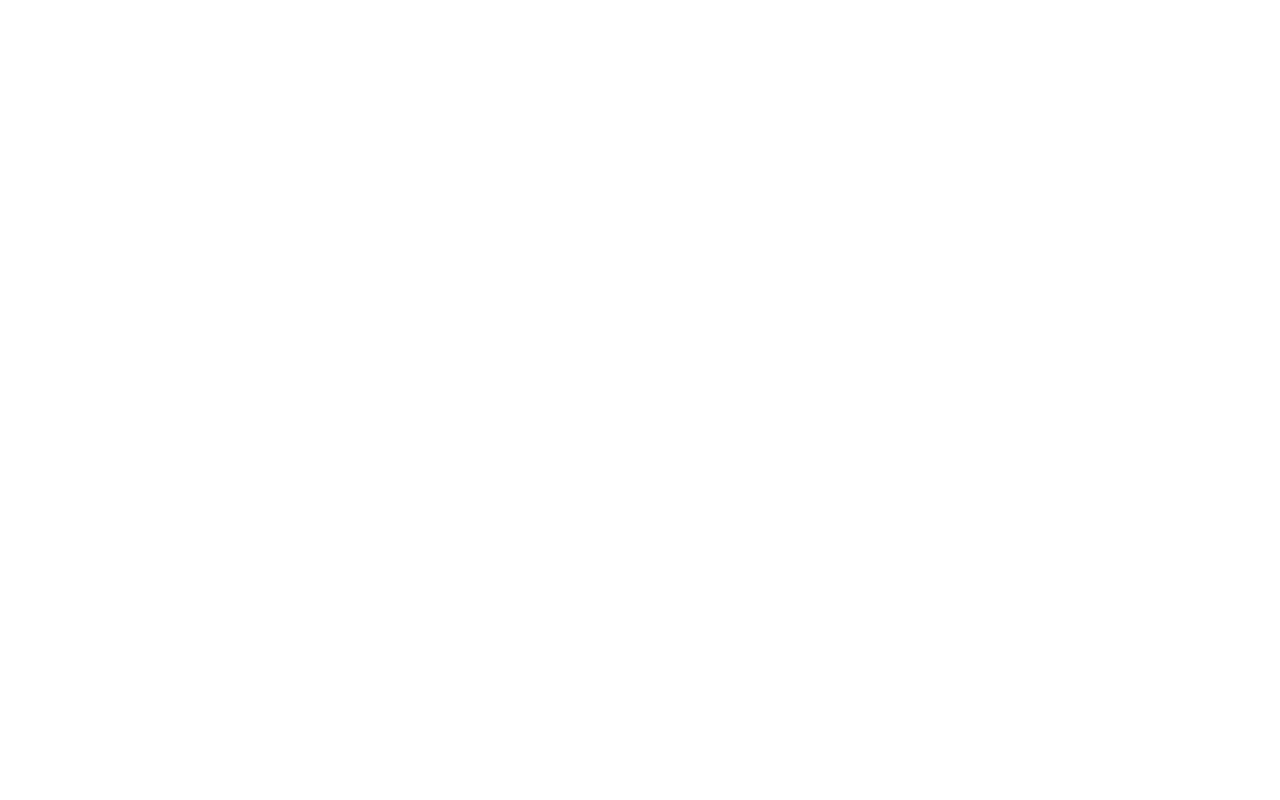
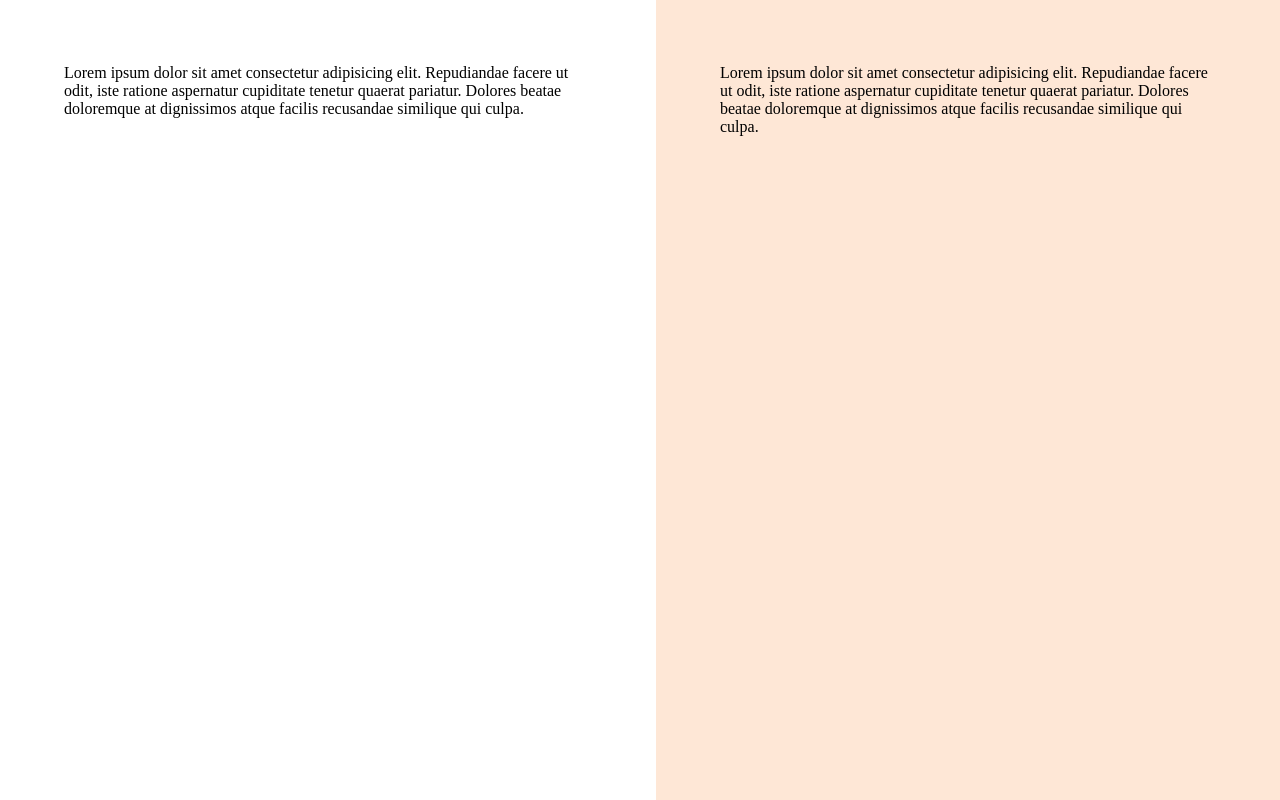
Before and after one commit to andreskull2/form-matricula-responsivo-v1, a plain HTML site: page index.html in a window 1280 px wide. Drawn offline with Linux system fonts and the light colour scheme.

Commit message:
layout css commit

```diff
--- a/index.html
+++ b/index.html
@@ -14,6 +14,22 @@
     200;0,300;0,400;0,500;0,600;0,700;0,800;0,900;1,100;1,200;1,300;1,400;1,500;1,600;1,700;1,800;1,900&display=swap" rel="stylesheet">
 </head>
 <body>
+    <div id="app">
+        <main>
+            <div class="main-container">
+                Lorem ipsum dolor sit amet consectetur adipisicing elit. Repudiandae facere ut odit,
+                iste ratione aspernatur cupiditate tenetur quaerat pariatur. Dolores beatae doloremque at dignissimos atque
+                facilis recusandae similique qui culpa.
+            </div>
+        </main>
 
+        <aside>
+            <div class="aside-container">
+                Lorem ipsum dolor sit amet consectetur adipisicing elit. Repudiandae facere ut odit,
+                iste ratione aspernatur cupiditate tenetur quaerat pariatur. Dolores beatae doloremque at dignissimos atque
+                facilis recusandae similique qui culpa.
+            </div>
+        </aside>
+    </div>
 </body>
 </html>
--- a/styles/global.css
+++ b/styles/global.css
@@ -1,3 +1,9 @@
+* {
+    margin: 0;
+    padding: 0;
+    box-sizing: border-box;
+}
+
 :root {
     --font-family: 'Poppins', sans-serif;
     --text: 400 1rem/1.5 var(--font-family);
@@ -15,3 +21,7 @@
     --stroke-highlight: #F3541C;
     --semantic-error: #DC2626;
 }
+
+body {
+    overflow: hidden;
+}
--- a/styles/index.css
+++ b/styles/index.css
@@ -1 +1,2 @@
 @import url(global.css);
+@import url(layout.css);
--- /dev/null
+++ b/styles/layout.css
@@ -0,0 +1,25 @@
+#app {
+    display: grid;
+    grid-template-columns: 51.25% 48.75%;
+    height: 100vh;
+    overflow: hidden;
+}
+
+main {
+    overflow: auto;
+    padding: 4rem;
+}
+
+main .main-container {
+    max-width: 33rem;
+    margin-left: auto;
+}
+
+aside {
+    background-color: var(--surface-secondary);
+    padding: 4rem;
+}
+
+aside .aside-container {
+    max-width: 31rem;
+}
```
